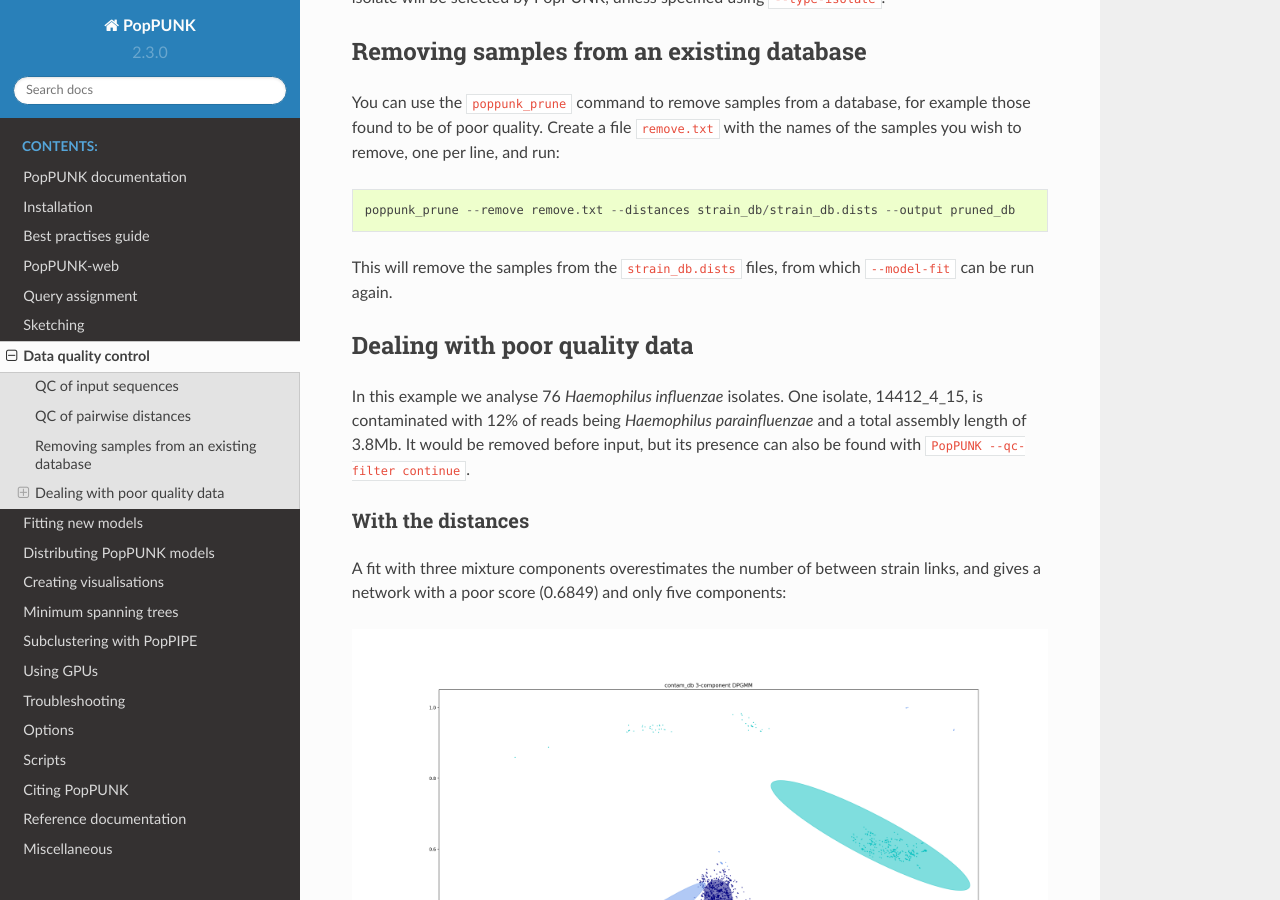
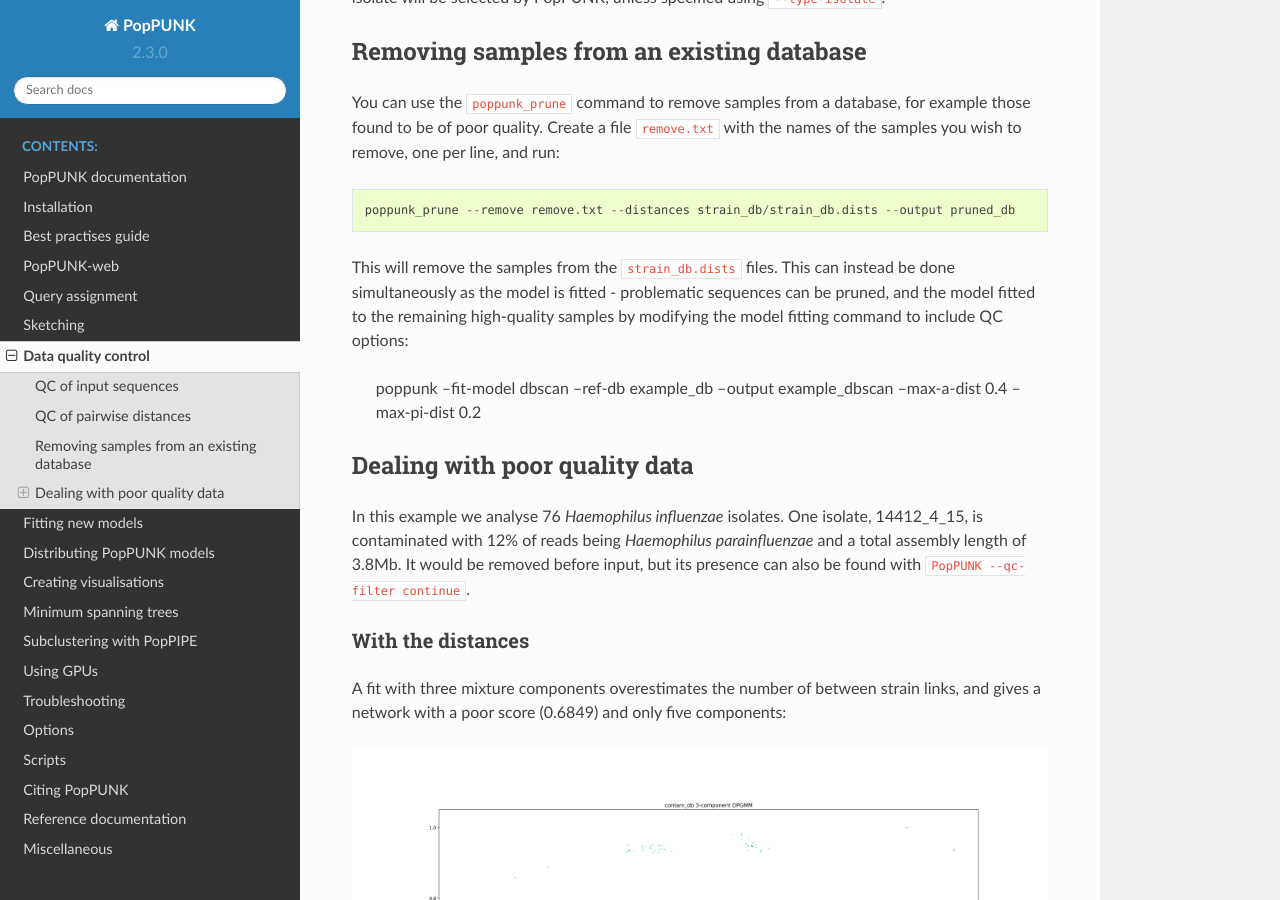
Before and after one commit to bacpop/PopPUNK, a Sphinx documentation site: the page built from docs/qc.rst, in a window 1280 px wide and 900 px high, scrolled down 1358 px. Built offline with Sphinx 7.4.7 and the Read the Docs theme 2.0.0, drawn with Linux system fonts in a browser that asks for light colours.

Commit message:
Update pruning of sequences on model fitting

```diff
--- a/docs/qc.rst
+++ b/docs/qc.rst
@@ -59,8 +59,11 @@
 
    poppunk_prune --remove remove.txt --distances strain_db/strain_db.dists --output pruned_db
 
-This will remove the samples from the ``strain_db.dists`` files, from which
-``--model-fit`` can be run again.
+This will remove the samples from the ``strain_db.dists`` files. This can instead be done
+simultaneously as the model is fitted - problematic sequences can be pruned, and the model fitted
+to the remaining high-quality samples by modifying the model fitting command to include QC options:
+
+  poppunk --fit-model dbscan --ref-db example_db --output example_dbscan --max-a-dist 0.4 --max-pi-dist 0.2
 
 Dealing with poor quality data
 ------------------------------
```
